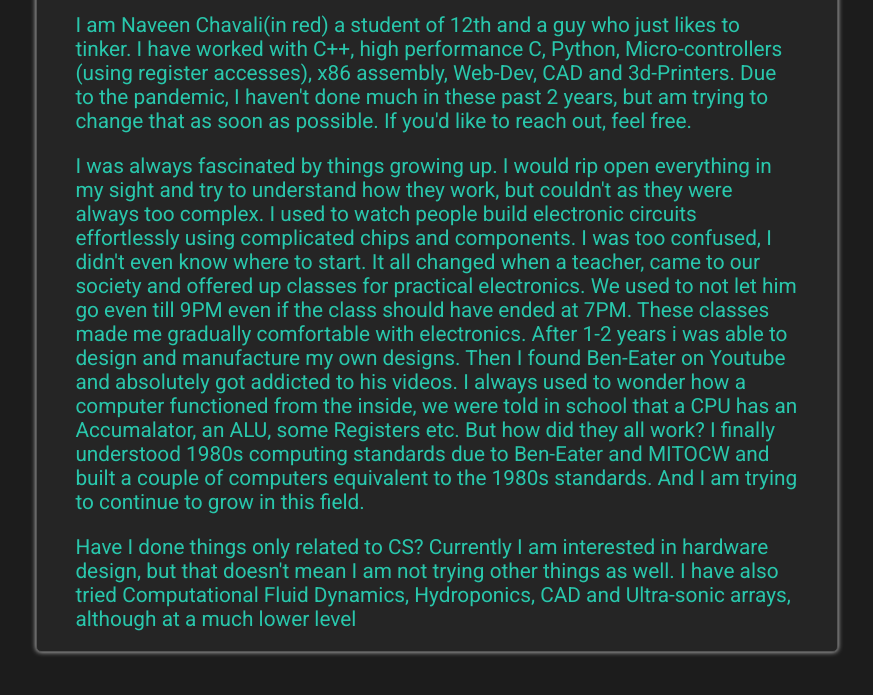
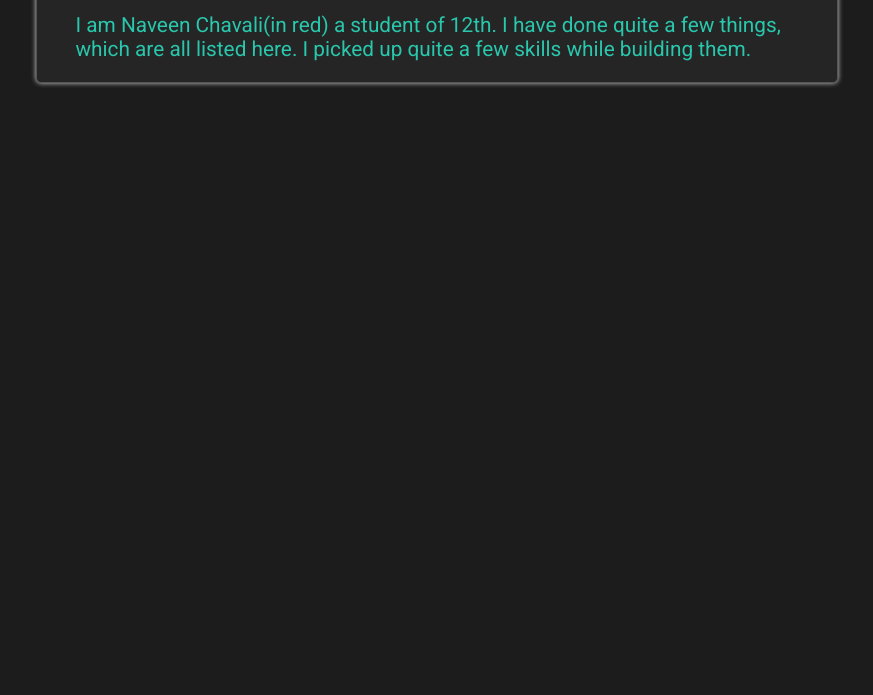
Before and after one commit to chvsnaveen12/chvsnaveen12.github.io, a plain HTML site: page about.html in a window 1280 px wide. Shown: the part 705-1400 px from the top of the page, without its empty margins (203-1076 px from the left). After the commit the page ends 884 px from the top, so only its background shows below. Drawn offline with Linux system fonts and the light colour scheme.

Commit message:
Update about.html

```diff
--- a/about.html
+++ b/about.html
@@ -45,39 +45,9 @@
                 />
             </div>
             <p class="write">
-                I am Naveen Chavali(in red) a student of 12th and a guy who just
-                likes to tinker. I have worked with C++, high performance C,
-                Python, Micro-controllers (using register accesses), x86
-                assembly, Web-Dev, CAD and 3d-Printers. Due to the pandemic, I
-                haven't done much in these past 2 years, but am trying to change
-                that as soon as possible. If you'd like to reach out, feel free.
-            </p>
-            <p class="write">
-                I was always fascinated by things growing up. I would rip open
-                everything in my sight and try to understand how they work, but
-                couldn't as they were always too complex. I used to watch people
-                build electronic circuits effortlessly using complicated chips
-                and components. I was too confused, I didn't even know where to
-                start. It all changed when a teacher, came to our society and
-                offered up classes for practical electronics. We used to not let
-                him go even till 9PM even if the class should have ended at 7PM.
-                These classes made me gradually comfortable with electronics.
-                After 1-2 years i was able to design and manufacture my own
-                designs. Then I found Ben-Eater on Youtube and absolutely got
-                addicted to his videos. I always used to wonder how a computer
-                functioned from the inside, we were told in school that a CPU
-                has an Accumalator, an ALU, some Registers etc. But how did they
-                all work? I finally understood 1980s computing standards due to
-                Ben-Eater and MITOCW and built a couple of computers equivalent
-                to the 1980s standards. And I am trying to continue to grow in
-                this field.
-            </p>
-            <p class="write">
-                Have I done things only related to CS? Currently I am interested
-                in hardware design, but that doesn't mean I am not trying other
-                things as well. I have also tried Computational Fluid Dynamics,
-                Hydroponics, CAD and Ultra-sonic arrays, although at a much
-                lower level
+                I am Naveen Chavali(in red) a student of 12th. I have done quite a few
+                things, which are all listed here. I picked up quite a few skills while
+                building them.
             </p>
         </div>
         <div class="spacer"></div>
```
